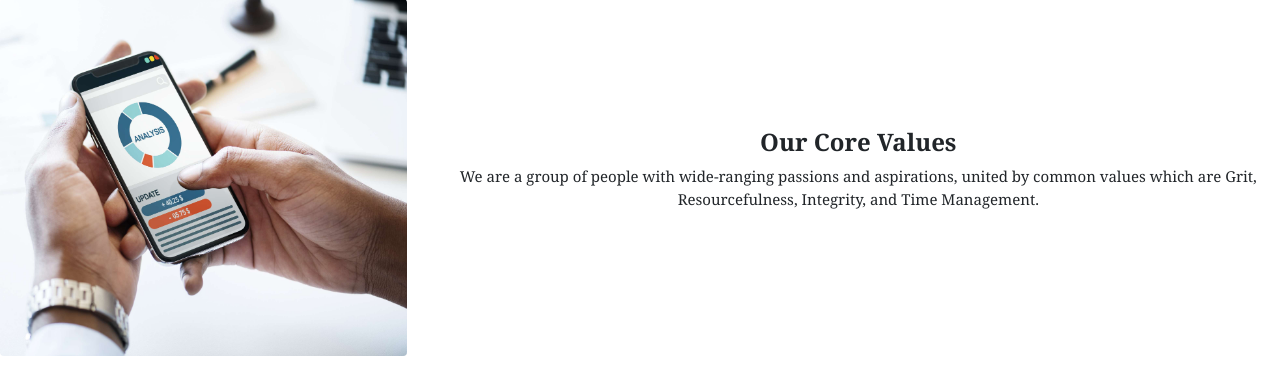
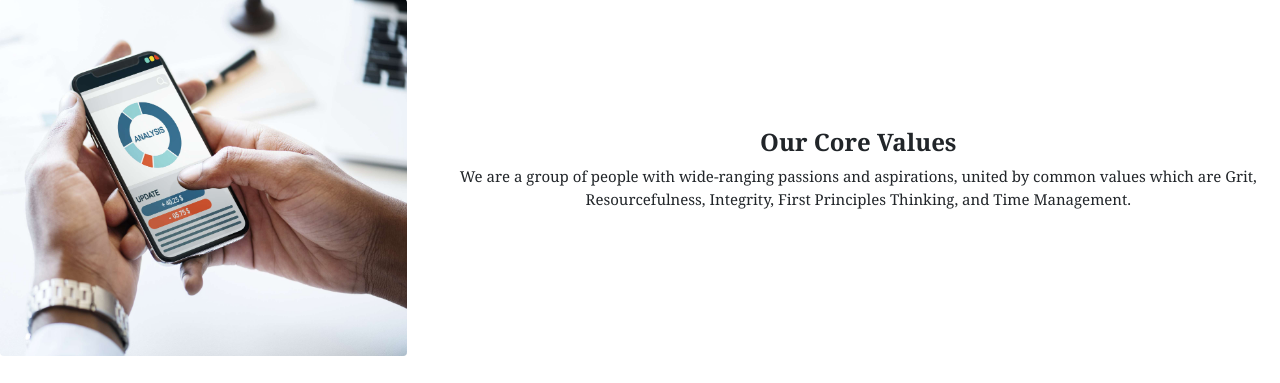
Before and after one commit to BlossomAcademy/blossomac, a Django app: page /about/ in a window 1280 px wide. Shown: the part 1646-2029 px from the top of the page. Run offline with Django 3.2, Linux system fonts and the light colour scheme; some libraries are stand-ins or nearby versions.

Commit message:
Update about.html

```diff
--- a/datascience/templates/about.html
+++ b/datascience/templates/about.html
@@ -80,7 +80,7 @@
         <div class="col-8 d-flex align-items-center">
             <div class="container">
                 <h3 class="font-weight-bold text-center"> Our Core Values </h3>
-                <p class="text-center" style="">  We are a group of people with wide-ranging passions and aspirations, united by common values which are Grit, Resourcefulness, Integrity, and Time Management.</p>
+                <p class="text-center" style="">  We are a group of people with wide-ranging passions and aspirations, united by common values which are Grit, Resourcefulness, Integrity, First Principles Thinking, and Time Management.</p>
             </div>
         </div>
     </div>
```
